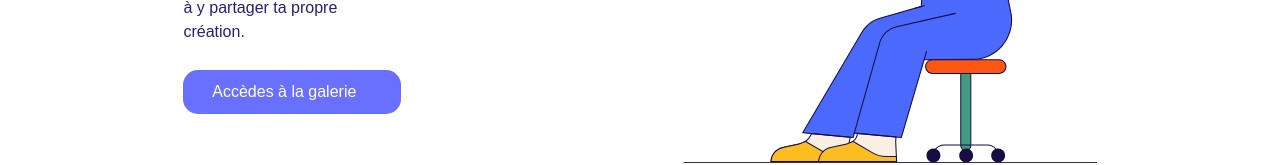
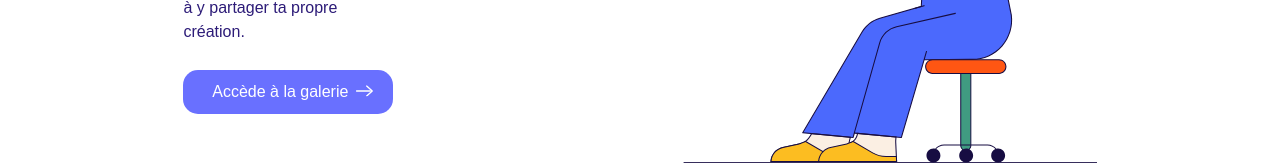
Before and after one commit to SeubJrd/agemovue, a Vue app: page /personalisation in a window 1280 px wide. Shown: the part 1131-1296 px from the top of the page. Built offline with nearby package versions, Linux system fonts and the light colour scheme; a web font is replaced by a local one.

Commit message:
perso sans s

```diff
--- a/src/views/Personalisation.vue
+++ b/src/views/Personalisation.vue
@@ -1130,7 +1130,7 @@
           propre création.
         </p>
         <a class="inspiPerso_btn primaryBtn -fleche" href="./galerie.html">
-          <span>Accèdes à la galerie</span>
+          <span>Accède à la galerie</span>
           <span class="icon-container"
             ><svg
               class="fleche"
```
